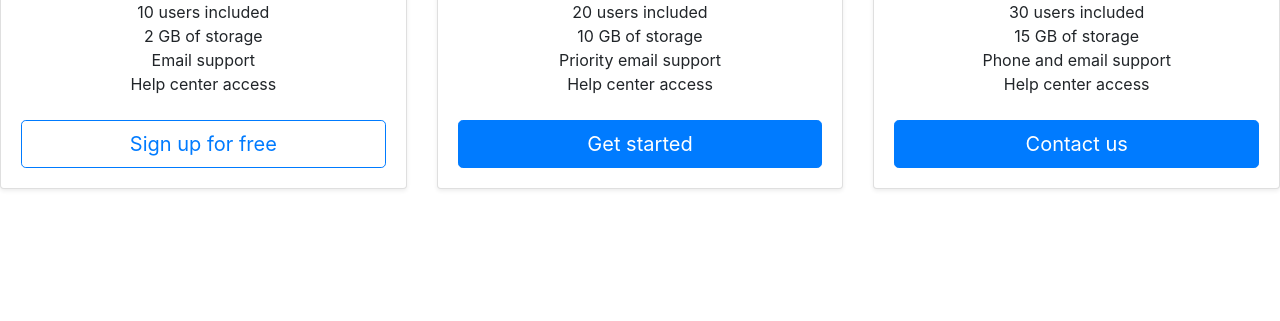
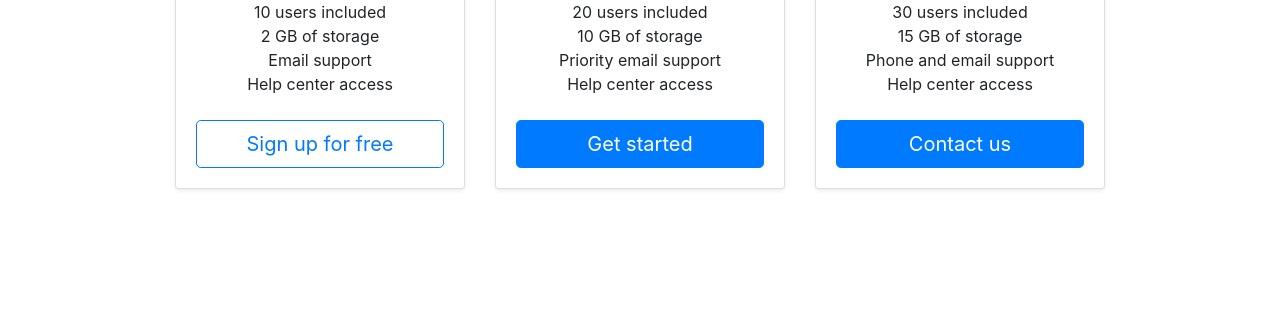
Before and after one commit to ngtrrrn/bootstrap_study, a plain HTML site: page pricing.html in a window 1280 px wide. Shown: the part 479-800 px from the top of the page. Drawn offline with nearby package versions, Linux system fonts and the light colour scheme; a script that the page names is missing.

Commit message:
card modify.

```diff
--- a/css/pricing.css
+++ b/css/pricing.css
@@ -11,3 +11,11 @@ html {
 .pricing-header {
   max-width: 700px;
 }
+
+.container {
+  max-width: 960px;
+}
+
+.card-deck .card {
+  min-width: 220px;
+}
--- a/pricing.html
+++ b/pricing.html
@@ -48,7 +48,7 @@
 
   </div>
 
-
+  <div class="container">
     <div class="card-deck mb-3 text-center">
 
       <div class="card mb-4 shadow-sm">
@@ -98,6 +98,7 @@
       </div>
     </div>
   </div>
+  </div>
 </body>
 
 </html>
```
Lines whose indentation alone changed are shown as unchanged.
